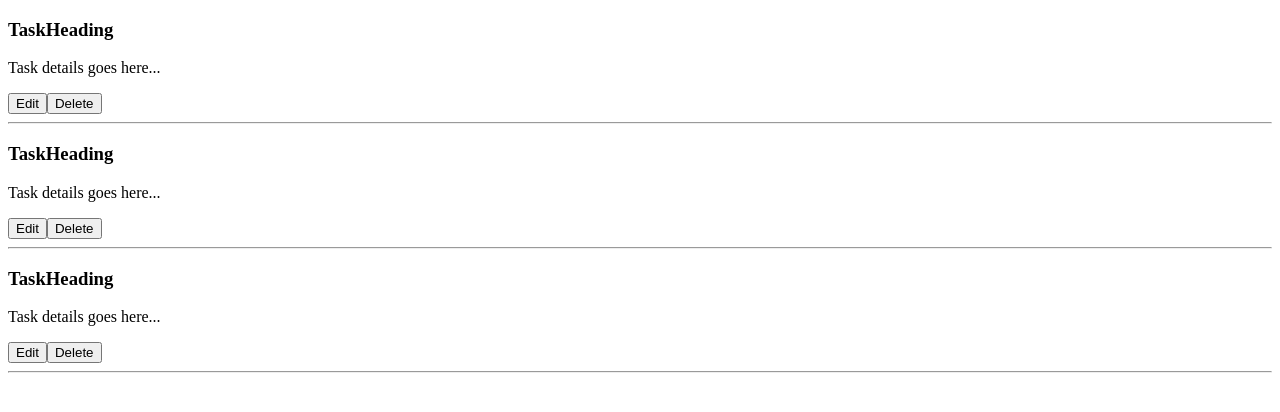
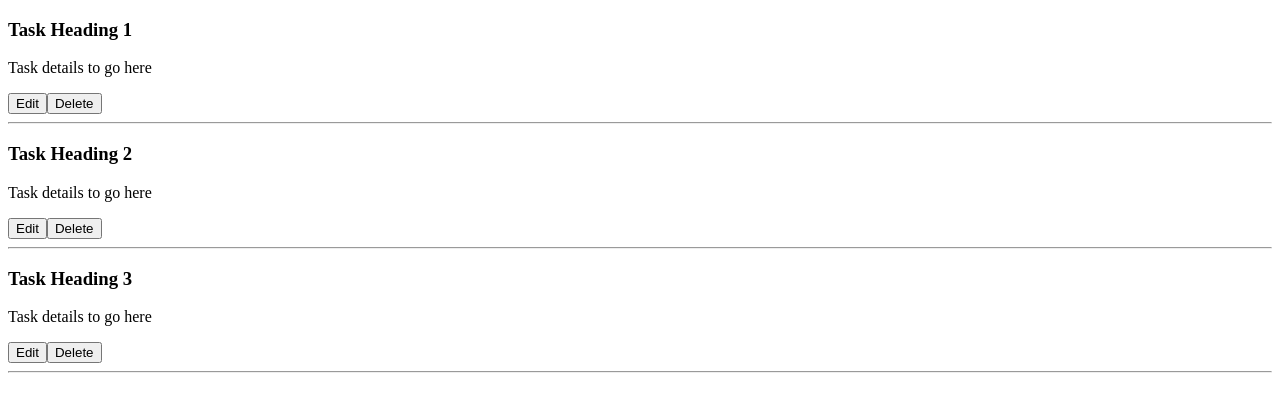
Before and after one commit to goel4ever/todo-react, a React app: page / in a window 1280 px wide. Shown: the top 412 px of the page. Built offline with nearby package versions, Linux system fonts and the light colour scheme.

Commit message:
chore(taskList): update dynamic display of tasklist via sample js file

```diff
--- /dev/null
+++ b/data/sample.js
@@ -0,0 +1,29 @@
+const data = {
+  "agoel": {
+    "taskList": [
+      {
+        "uniqueId": 1,
+        "taskName": "Task Heading 1",
+        "taskDescription": "Task details to go here",
+        "taskStatus": "OPEN",
+        "creationDate": "20161201"
+      },
+      {
+        "uniqueId": 2,
+        "taskName": "Task Heading 2",
+        "taskDescription": "Task details to go here",
+        "taskStatus": "CLOSED",
+        "creationDate": "20161202"
+      },
+      {
+        "uniqueId": 3,
+        "taskName": "Task Heading 3",
+        "taskDescription": "Task details to go here",
+        "taskStatus": "PROGRESS",
+        "creationDate": "20161203"
+      }
+    ]
+  }
+};
+
+export default data;
--- a/src/components/TaskList.js
+++ b/src/components/TaskList.js
@@ -3,18 +3,14 @@ import Task from './Task';
 
 class TaskList extends React.Component {
   render() {
-    const task = {
-      taskName: 'TaskHeading',
-      taskDescription: 'Task details goes here...',
-      taskStatus: 'OPEN',
-      creationDate: '20161201'
-    };
+    const rows = [];
+    this.props.data.forEach((task) => {
+      rows.push(<Task key={task.uniqueId} data={task}/>);
+    });
 
     return (
       <div>
-        <Task data={task}/>
-        <Task data={task}/>
-        <Task data={task}/>
+        {rows}
       </div>
     );
   }
--- a/src/main.js
+++ b/src/main.js
@@ -1,8 +1,10 @@
 import React from 'react';
 import ReactDOM from 'react-dom';
 import TaskList from './components/TaskList';
+import data from '../data/sample';
+
 // import App from './temp/App';
 
 // ReactDOM.render(<App text="Hello World!"/>, document.getElementById('app'));
 
-ReactDOM.render(<TaskList/>, document.getElementById('root'));
+ReactDOM.render(<TaskList data={data.agoel.taskList}/>, document.getElementById('root'));
```
